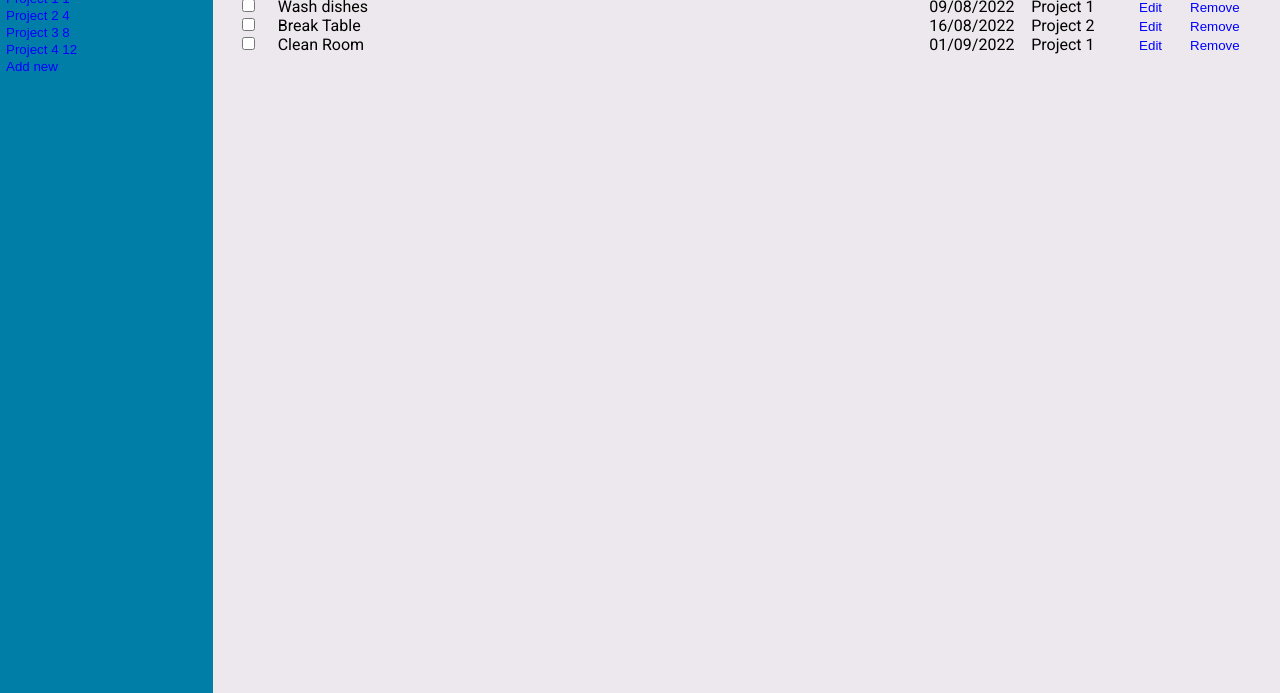
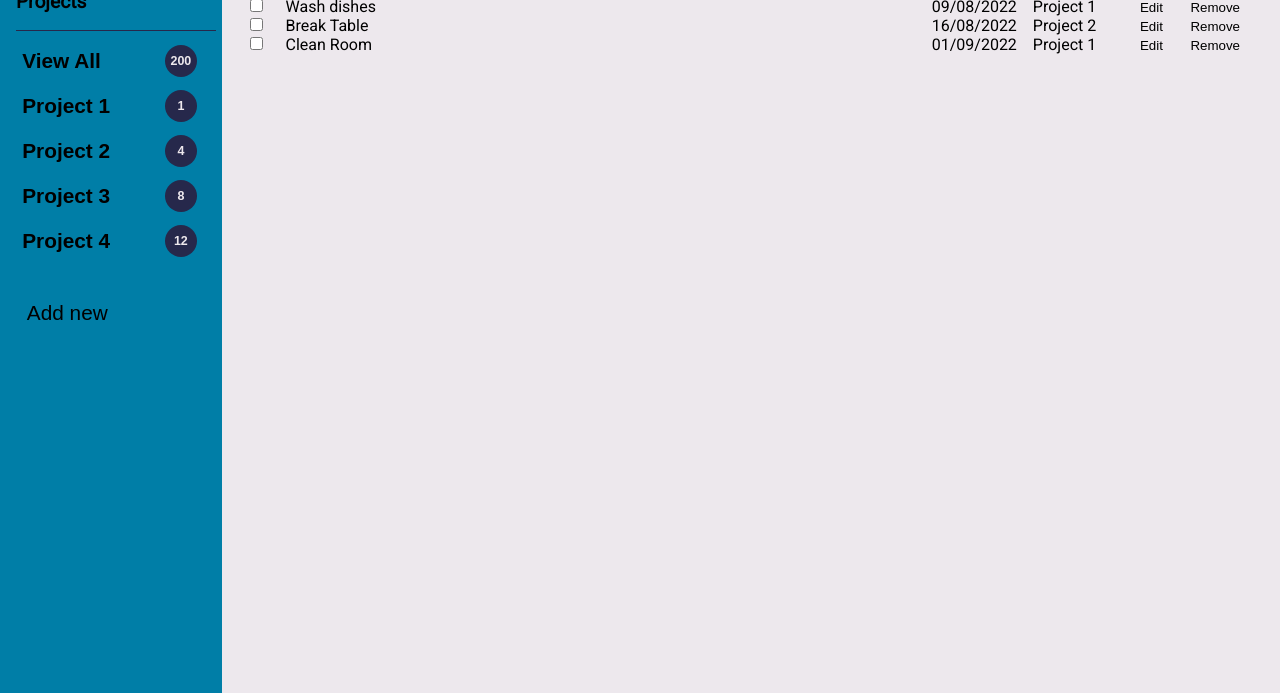
Before and after one commit to Volfy/todo-odin, a plain HTML site: page index.html in a window 1280 px wide. Shown: the part 107-800 px from the top of the page. Drawn offline with Linux system fonts and the light colour scheme.

Commit message:
style sidebar

```diff
--- a/index.html
+++ b/index.html
@@ -20,45 +20,46 @@
 <aside>
     <section class="projects">
         <h1>Projects</h1>
+        <hr>
         <ul class="projects-list">
-            <li class="project-id">
-                <button class="project-name" type="button">
+            <li class="project-id project">
+                <button class="project-name project" type="button">
                     View All
-                    <span class="project-id-number-todos">
+                    <div class="project-id-number-todos project-no">
                         200
-                    </span>
+                    </div>
                 </button>
             </li>
-            <li class="project-id">
-                <button class="project-name" type="button">
+            <li class="project-id project">
+                <button class="project-name project" type="button">
                     Project 1
-                    <span class="project-id-number-todos">
+                    <div class="project-id-number-todos project-no">
                         1
-                    </span>
+                    </div>
                 </button>
             </li>
-            <li class="project-id">
-                <button class="project-name" type="button">
+            <li class="project-id project">
+                <button class="project-name project" type="button">
                     Project 2
-                    <span class="project-id-number-todos">
+                    <div class="project-id-number-todos project-no">
                         4
-                    </span>
+                    </div>
                 </button>
             </li>
-            <li class="project-id">
-                <button class="project-name" type="button">
+            <li class="project-id project">
+                <button class="project-name project" type="button">
                     Project 3
-                    <span class="project-id-number-todos">
+                    <div class="project-id-number-todos project-no">
                         8
-                    </span>
+                    </div>
                 </button>
             </li>
-            <li class="project-id">
-                <button class="project-name" type="button">
+            <li class="project-id project">
+                <button class="project-name project" type="button">
                     Project 4
-                    <span class="project-id-number-todos">
+                    <div class="project-id-number-todos project-no">
                         12
-                    </span>
+                    </div>
                 </button>
             </li>
         </ul>
--- a/main.css
+++ b/main.css
@@ -25,8 +25,13 @@ button {
     border: none;
     background: none;
     padding: none;
-    color: blue;
+    color: black;
+    text-align: left;
 }
+hr {
+    border: none;
+}
+
 /* End Reset */
 
 :root {
@@ -37,7 +42,7 @@ button {
 }
 body {
     display: grid;
-    grid-template-columns: 1fr 5fr;
+    grid-template-columns: minmax(calc(190px + 2em), 1fr) 5fr;
     grid-template-rows: 1fr 12fr;
 
     font-family: 'Roboto', sans-serif;
@@ -68,6 +73,51 @@ header svg {
 aside {
     grid-area: 2/1/-1/2;
     background-color: var(--main-color-2);
+}
+hr {
+    border-top: 1px solid var(--shadow-color);
+}
+.projects > h1 {
+    margin-top: 1.5em;
+    text-align: left;
+    font-size: 1.2em;
+}
+.projects, aside > button {
+    margin: 1em;
+}
+.projects {
+    line-height: 2;
+    width: 90%;
+}
+.project-no {
+    background-color: var(--shadow-color);
+    color: var(--neutral-color);
+    border-radius: 50%;
+
+    display: flex;
+    justify-content: center;
+    align-items: center;
+
+    width: 2em;
+    height: 2em;
+    padding: 0.3em;
+    font-size: 0.6em;
+    margin-right: 1em;
+}
+button.project {
+    display: grid;
+    grid-template-columns: 4fr 1fr;
+    align-items: center;
+    width: 100%;
+
+    font-weight: 800;
+    padding: 0.3em;
+}
+aside button {
+    font-size: 1.3em;
+}
+aside button:hover {
+    color: white;
 }
 
 
```
